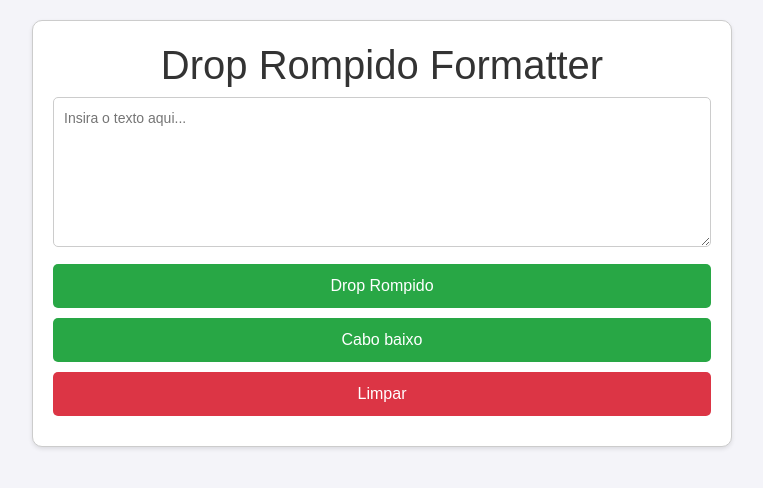
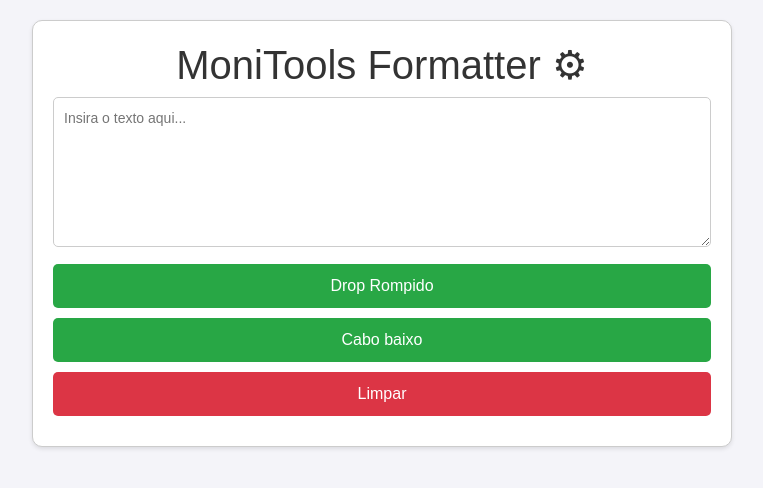
Before and after one commit to LucasAguiar00/MoniTools, a plain HTML site: page index.html in a window 1280 px wide. Shown: the whole page, without its empty margins (258-1021 px from the left). Drawn offline with nearby package versions, Linux system fonts and the light colour scheme.

Commit message:
Update index.html

```diff
--- a/index.html
+++ b/index.html
@@ -56,7 +56,7 @@
 </head>
 <body>
     <div class="container">
-        <h1>Drop Rompido Formatter</h1>
+        <h1>MoniTools Formatter ⚙</h1>
         <textarea id="inputText" placeholder="Insira o texto aqui..."></textarea>
         <button id="formatButton">Drop Rompido</button>
         <button id="formatButton2">Cabo baixo</button>
```
